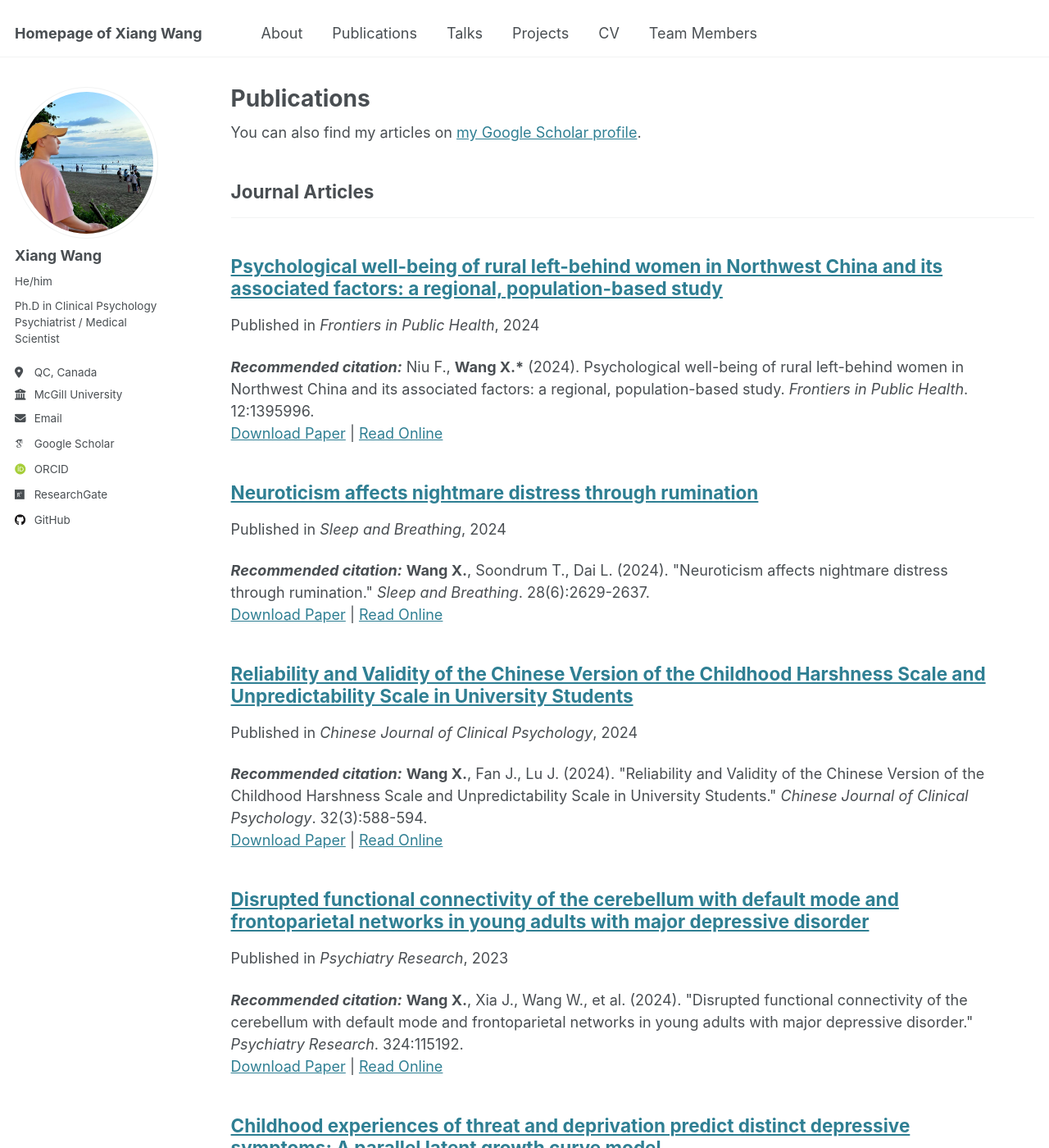
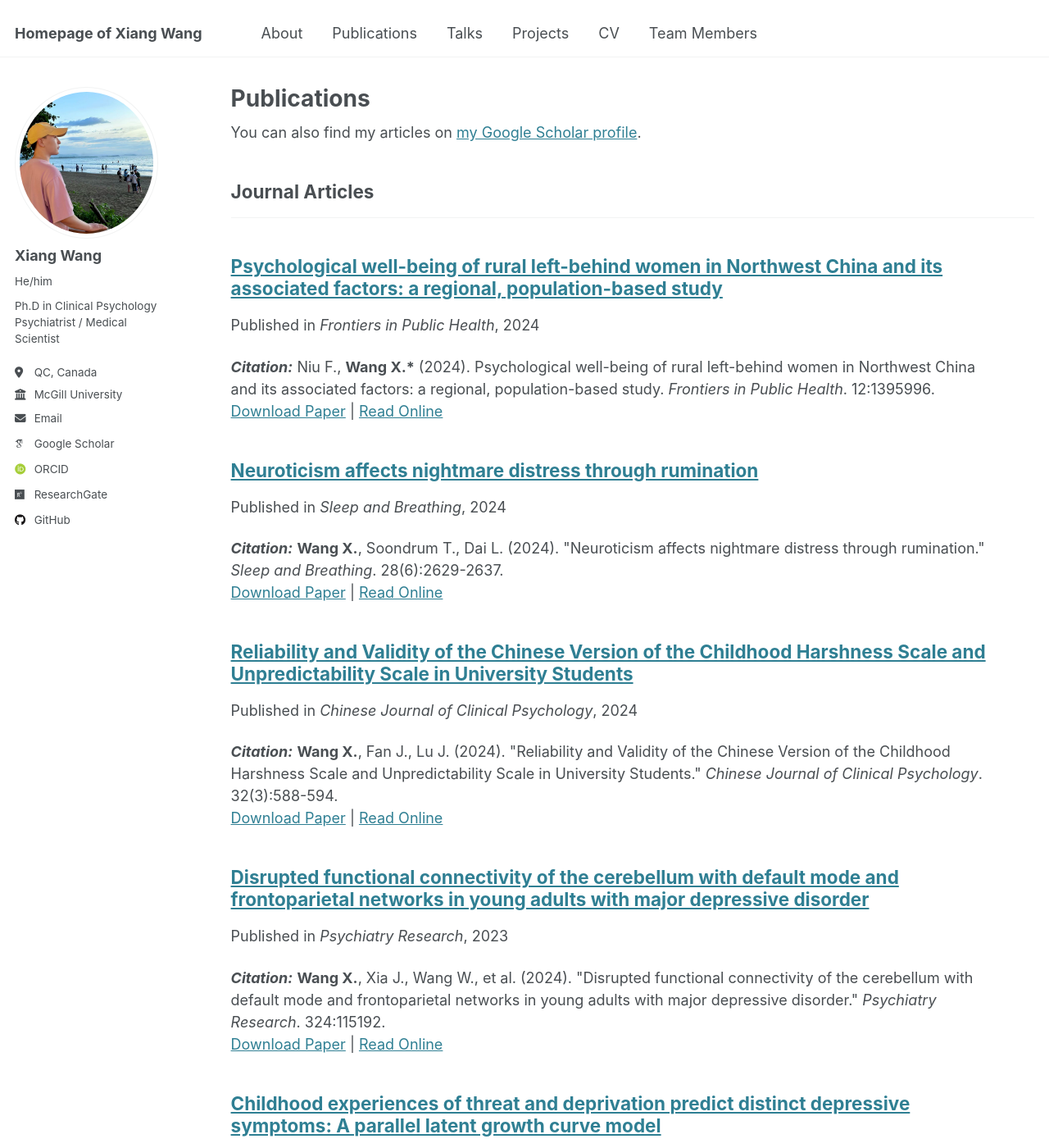
Before and after one commit to Xiang-Wangs/xiang-wangs.github.io, a Jekyll site: the page built from _pages/publications.html, in a window 1280 px wide and 1400 px high. Shown: the whole window at 82% size. Built offline with Jekyll 4.4.1, drawn with Linux system fonts in a browser that asks for light colours; some web fonts are replaced; some of the changed text lies outside the part shown.

Commit message:
Update archive-single.html

```diff
--- a/_includes/archive-single.html
+++ b/_includes/archive-single.html
@@ -53,13 +53,13 @@
     {% endif %}
 
     {% if post.citation and post.paperurl and post.onlineurl %}
-      <p><strong><em>Recommended citation:</em></strong> {{ post.citation }}<br /><a href="{{ post.paperurl }}">Download Paper</a> | <a href="{{ post.onlineurl }}">Read Online</a></p>
+      <p><strong><em>Citation:</em></strong> {{ post.citation }}<br /><a href="{{ post.paperurl }}">Download Paper</a> | <a href="{{ post.onlineurl }}">Read Online</a></p>
     {% elsif post.citation and post.paperurl %}
-      <p><strong><em>Recommended citation:</em></strong> {{ post.citation }}<br /><a href="{{ post.paperurl }}">Download Paper</a></p>
+      <p><strong><em>Citation:</em></strong> {{ post.citation }}<br /><a href="{{ post.paperurl }}">Download Paper</a></p>
     {% elsif post.citation and post.onlineurl %}
-      <p><strong><em>Recommended citation:</em></strong> {{ post.citation }}<br /><a href="{{ post.onlineurl }}">Read Online</a></p>
+      <p><strong><em>Citation:</em></strong> {{ post.citation }}<br /><a href="{{ post.onlineurl }}">Read Online</a></p>
     {% elsif post.citation %}
-      <p><strong><em>Recommended citation:</em></strong> {{ post.citation }}</p>
+      <p><strong><em>Citation:</em></strong> {{ post.citation }}</p>
     {% elsif post.paperurl %}
       <p><a href=" {{ post.paperurl }} ">Download Paper</a></p>
     {% elsif post.onlineurl %}
```
